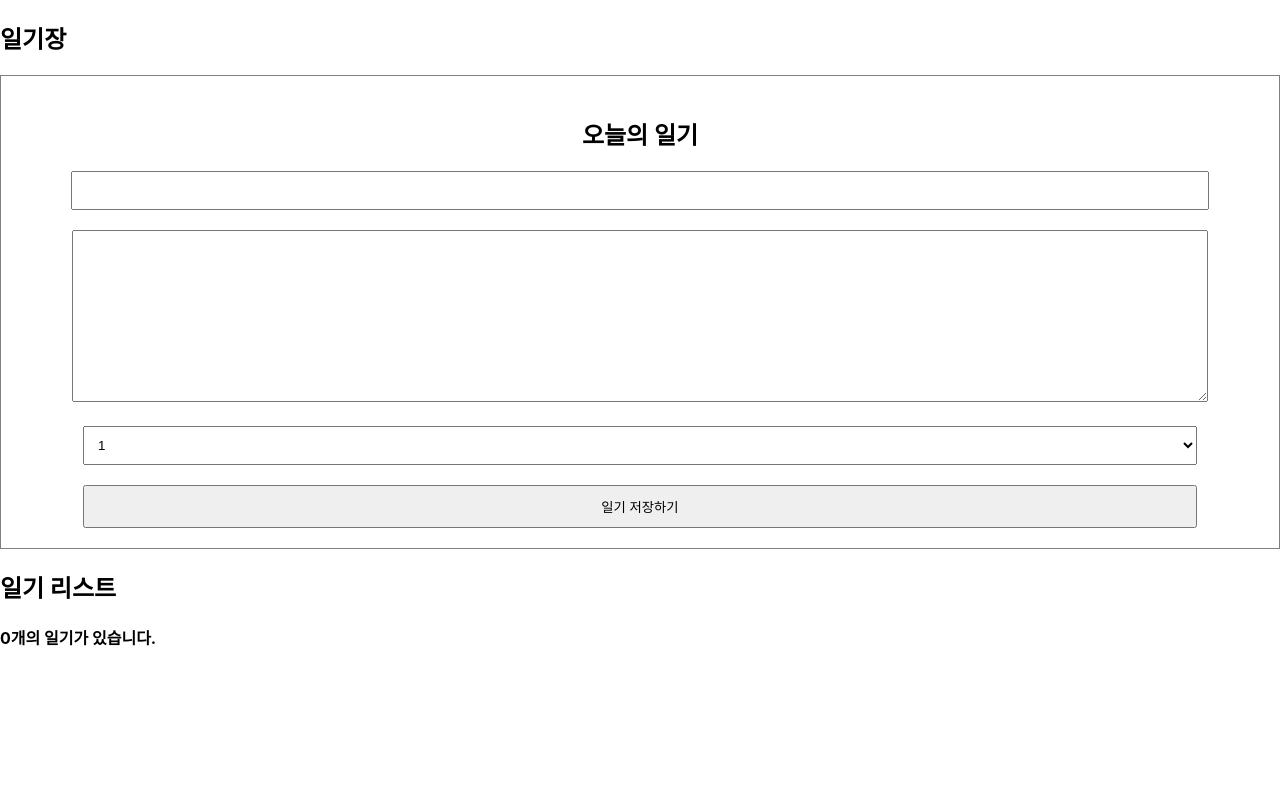
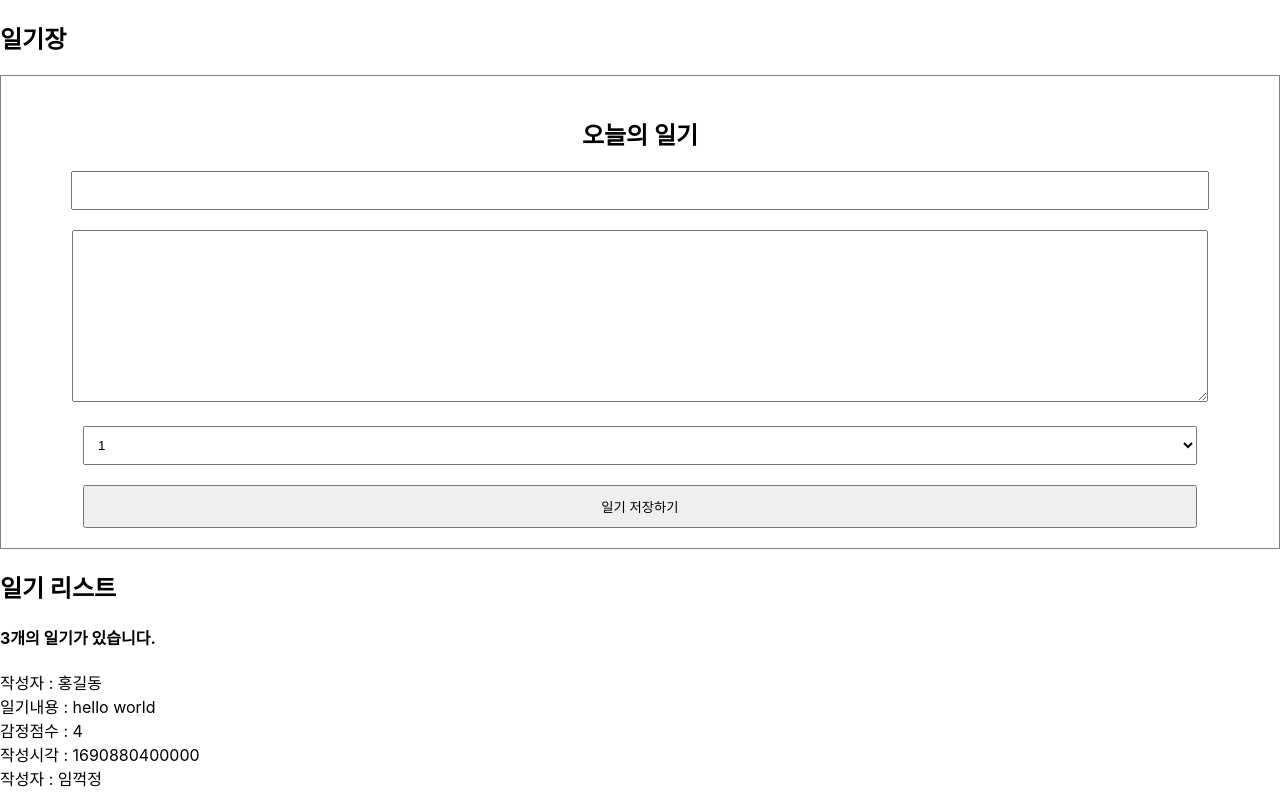
Before and after one commit to slackjawed12/react-rudiment, a React (Create React App) app in the folder simplediary/: page / in a window 1280 px wide. Shown: the top 793 px of the page. Built offline with nearby package versions, Linux system fonts and the light colour scheme.

Commit message:
feat(simplediary):key attributes로 unique key를 명시한다

```diff
--- a/simplediary/src/App.js
+++ b/simplediary/src/App.js
@@ -31,7 +31,7 @@ function App() {
     <div className="App">
       <h2>일기장</h2>
       <DiaryEditor />
-      <DiaryList diaryList={undefined} />
+      <DiaryList diaryList={dummyList} />
     </div>
   );
 }
--- a/simplediary/src/DiaryList.js
+++ b/simplediary/src/DiaryList.js
@@ -6,7 +6,7 @@ const DiaryList = ({ diaryList }) => {
       <h4>{diaryList.length}개의 일기가 있습니다.</h4>
       <div>
         {diaryList.map((it) => (
-          <div>
+          <div key={it.id}>
             <div>작성자 : {it.author} </div>
             <div>일기내용 : {it.content} </div>
             <div>감정점수 : {it.emotion} </div>
```
